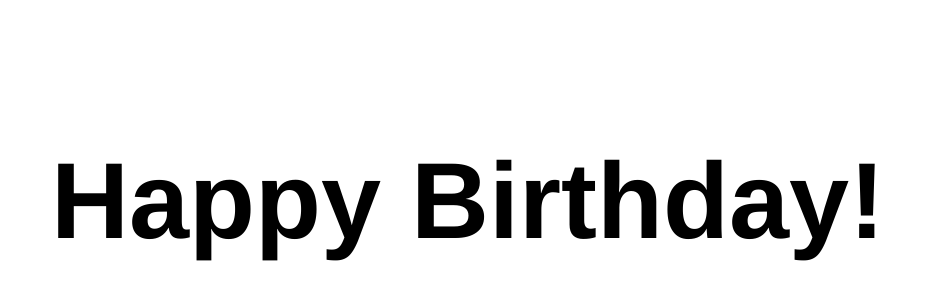
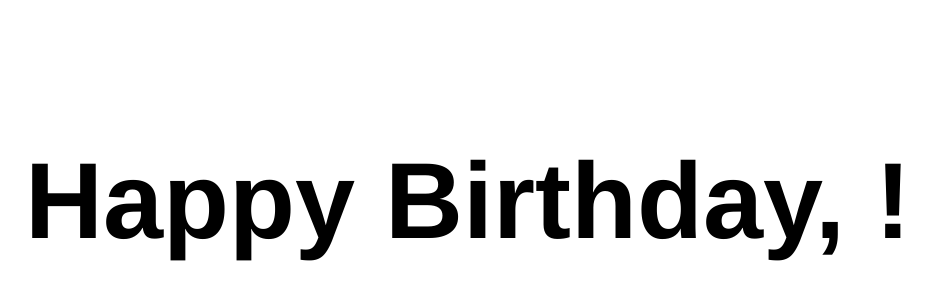
Before and after one commit to trevorhreed/sandbox, a plain HTML site: page happybirthday/index.html in a window 1280 px wide. Shown: the part 200-500 px from the top of the page, without its empty margins (172-1104 px from the left). Drawn offline with Linux system fonts and the light colour scheme.

Commit message:
Update index.html

```diff
--- a/happybirthday/index.html
+++ b/happybirthday/index.html
@@ -21,7 +21,7 @@
     </style>
   </head>
   <body>
-    <h1>Happy Birthday!</h1>
+    <h1 id="text">Happy Birthday!</h1>
     <script type="text/javascript">
       var name = window.location.hash.substring(1)
       document.querySelector('#text').textContent = `Happy Birthday, ${name}!`
```
